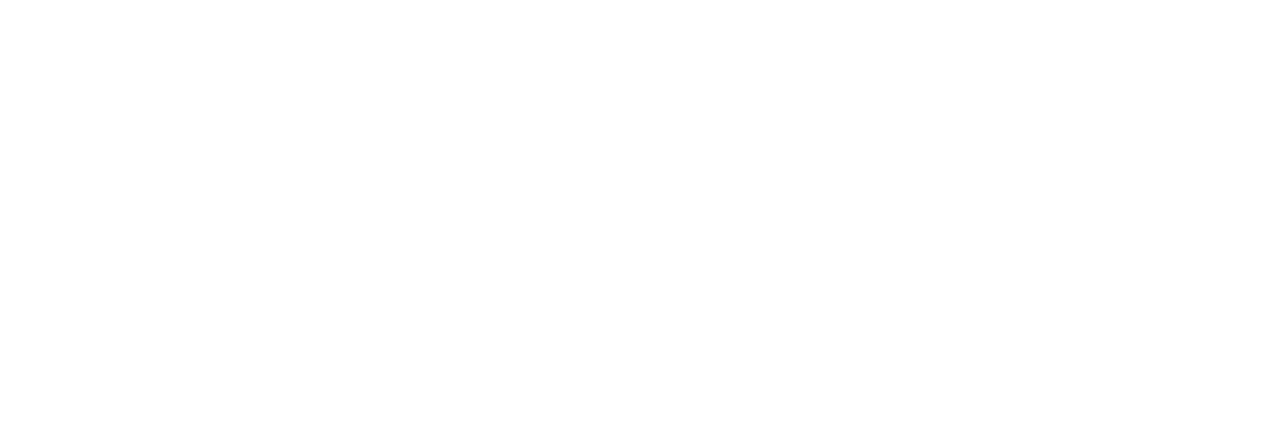
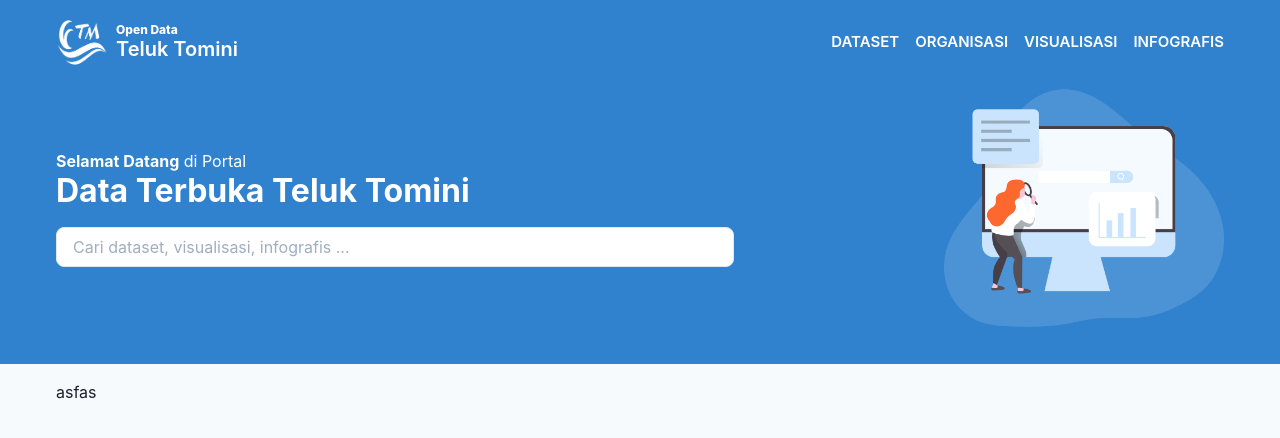
Before and after one commit to erthru/open-data-teluk-tomini-web, a React (Create React App) app: page / in a window 1280 px wide. Shown: the top 438 px of the page. Built offline with nearby package versions, Linux system fonts and the light colour scheme.

Commit message:
header ui done

```diff
--- a/src/components/header/index.tsx
+++ b/src/components/header/index.tsx
@@ -1,17 +1,144 @@
-import { Box } from "@chakra-ui/layout";
+import { Box, Container, Flex, Link, Text } from "@chakra-ui/layout";
 import { useEffect, useState } from "react";
 import { useHistory } from "react-router";
+import Logo from "../logo";
+import { Link as ReactLink } from "react-router-dom";
+import { FontAwesomeIcon } from "@fortawesome/react-fontawesome";
+import { faChevronDown, faChevronUp } from "@fortawesome/free-solid-svg-icons";
+import { Collapse } from "@chakra-ui/transition";
+import { Image } from "@chakra-ui/image";
+import { Input } from "@chakra-ui/input";
 
 const Header = () => {
     const history = useHistory();
     const [isHomeMode, setIsHomeMode] = useState(false);
+    const [isMobileNavOpen, setIsMobileNavOpen] = useState(false);
 
     useEffect(() => {
         setIsHomeMode(history.location.pathname === "/");
-        console.log(history.location.pathname)
     }, [history.location.pathname]);
 
-    return <Box></Box>;
+    return (
+        <Box bg="blue.500">
+            <Container maxW="1200px" p="16px">
+                <Flex alignItems="center">
+                    <Link to="/" as={ReactLink} _hover={{ textDecor: "none" }} _focus={{ outline: "none" }}>
+                        <Logo />
+                    </Link>
+
+                    <Box
+                        ml="auto"
+                        color="white"
+                        fontSize="18px"
+                        cursor="pointer"
+                        display={{ base: "block", md: "none" }}
+                        onClick={() => setIsMobileNavOpen(!isMobileNavOpen)}
+                    >
+                        <FontAwesomeIcon icon={isMobileNavOpen ? faChevronUp : faChevronDown} />
+                    </Box>
+
+                    <Flex display={{ base: "none", md: "flex" }} ml="auto" color="white" fontWeight="semibold" fontSize="15px">
+                        <Link _hover={{ textDecor: "none" }} _focus={{ outline: "none" }} as={ReactLink} to="/datasets">
+                            DATASET
+                        </Link>
+
+                        <Link ml="16px" _hover={{ textDecor: "none" }} _focus={{ outline: "none" }} as={ReactLink} to="/organizations">
+                            ORGANISASI
+                        </Link>
+
+                        <Link ml="16px" _hover={{ textDecor: "none" }} _focus={{ outline: "none" }} as={ReactLink} to="/visualizations">
+                            VISUALISASI
+                        </Link>
+
+                        <Link ml="16px" _hover={{ textDecor: "none" }} _focus={{ outline: "none" }} as={ReactLink} to="/infographics">
+                            INFOGRAFIS
+                        </Link>
+                    </Flex>
+                </Flex>
+
+                <Collapse in={isMobileNavOpen} animateOpacity>
+                    <Flex color="white" w="full" flexWrap="wrap" fontWeight="bold" mt="16px" fontSize="14px">
+                        <Flex w="full">
+                            <Link
+                                _hover={{ textDecor: "none" }}
+                                mx="auto"
+                                textAlign="center"
+                                _focus={{ outline: "none" }}
+                                as={ReactLink}
+                                to="/datasets"
+                            >
+                                DATASET
+                            </Link>
+                        </Flex>
+
+                        <Flex w="full" mt="8px">
+                            <Link
+                                _hover={{ textDecor: "none" }}
+                                mx="auto"
+                                textAlign="center"
+                                _focus={{ outline: "none" }}
+                                as={ReactLink}
+                                to="/organizations"
+                            >
+                                ORGANISASI
+                            </Link>
+                        </Flex>
+
+                        <Flex w="full" mt="8px">
+                            <Link
+                                _hover={{ textDecor: "none" }}
+                                mx="auto"
+                                textAlign="center"
+                                _focus={{ outline: "none" }}
+                                as={ReactLink}
+                                to="/visualizations"
+                            >
+                                VISUALISASI
+                            </Link>
+                        </Flex>
+
+                        <Flex w="full" mt="8px">
+                            <Link
+                                _hover={{ textDecor: "none" }}
+                                mx="auto"
+                                textAlign="center"
+                                _focus={{ outline: "none" }}
+                                as={ReactLink}
+                                to="/infographics"
+                            >
+                                INFOGRAFIS
+                            </Link>
+                        </Flex>
+                    </Flex>
+                </Collapse>
+
+                {isHomeMode && (
+                    <Flex w="full" alignItems="center" mt={{ base: "24px", md: "0" }}>
+                        <Box w="full" color="white" fontSize="18px" pr={{ md: "80px", lg: "210px" }}>
+                            <Text fontSize={{ base: "13px", md: "16px" }}>
+                                <strong>Selamat Datang</strong> di Portal
+                            </Text>
+
+                            <Text fontWeight="bold" fontSize={{ base: "21px", md: "32px" }} mt={{ base: "0", md: "-6px" }}>
+                                Data Terbuka Teluk Tomini
+                            </Text>
+
+                            <Input
+                                mt="12px"
+                                type="search"
+                                color="black"
+                                rounded="lg"
+                                bg="white"
+                                placeholder="Cari dataset, visualisasi, infografis ..."
+                            />
+                        </Box>
+
+                        <Image ml="auto" src="images/seo.png" h="280px" display={{ base: "none", md: "block" }} />
+                    </Flex>
+                )}
+            </Container>
+        </Box>
+    );
 };
 
 export default Header;
--- /dev/null
+++ b/src/components/logo/index.tsx
@@ -0,0 +1,20 @@
+import { Image } from "@chakra-ui/image";
+import { Box, Flex, Text } from "@chakra-ui/layout";
+
+const Logo = () => (
+    <Flex alignItems="center">
+        <Image src="images/logo-white.png" w={{ base: "42px", md: "52px" }} h={{ base: "42px", md: "52px" }} />
+
+        <Box w="full" color="white" ml="8px">
+            <Text fontWeight="extrabold" fontSize={{ base: "10px", md: "12px" }}>
+                Open Data
+            </Text>
+
+            <Text fontWeight="semibold" fontSize={{ base: "17px", md: "20px" }} mt={{ base: "-3px", md: "-5px" }}>
+                Teluk Tomini
+            </Text>
+        </Box>
+    </Flex>
+);
+
+export default Logo;
--- /dev/null
+++ b/src/containers/home/index.css
@@ -0,0 +1,13 @@
+html,
+body {
+    background-color: #f7fafc;
+}
+
+.no-scrollbars {
+    -ms-overflow-style: none;
+    scrollbar-width: none;
+}
+
+.no-scrollbars::-webkit-scrollbar {
+    display: none;
+}
--- a/src/containers/home/index.tsx
+++ b/src/containers/home/index.tsx
@@ -1,15 +1,20 @@
-import { Box } from "@chakra-ui/layout";
+import { Box, Container } from "@chakra-ui/layout";
 import { Helmet } from "react-helmet";
 import Header from "../../components/header";
 import { TITLE } from "../../helpers/environments";
+import "./index.css";
 
 const Home = () => (
-    <Box bg="blue.600">
+    <Box bg="#f7fafc">
         <Helmet>
             <title>{TITLE}</title>
         </Helmet>
 
         <Header />
+
+        <Container maxW="1200px" p="16px">
+            asfas
+        </Container>
     </Box>
 );
 
```
Also changed, not shown: public/images/logo-white.png (added), public/images/seo.png (added).
